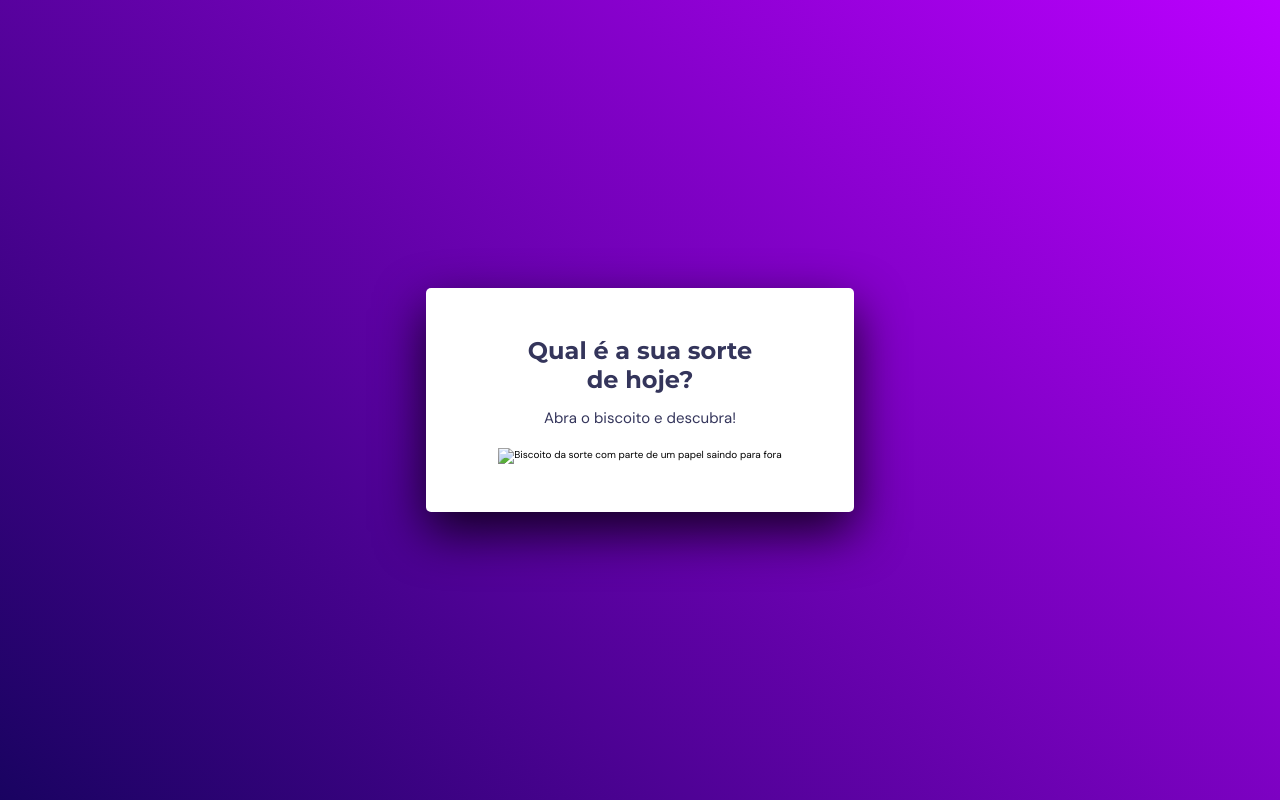
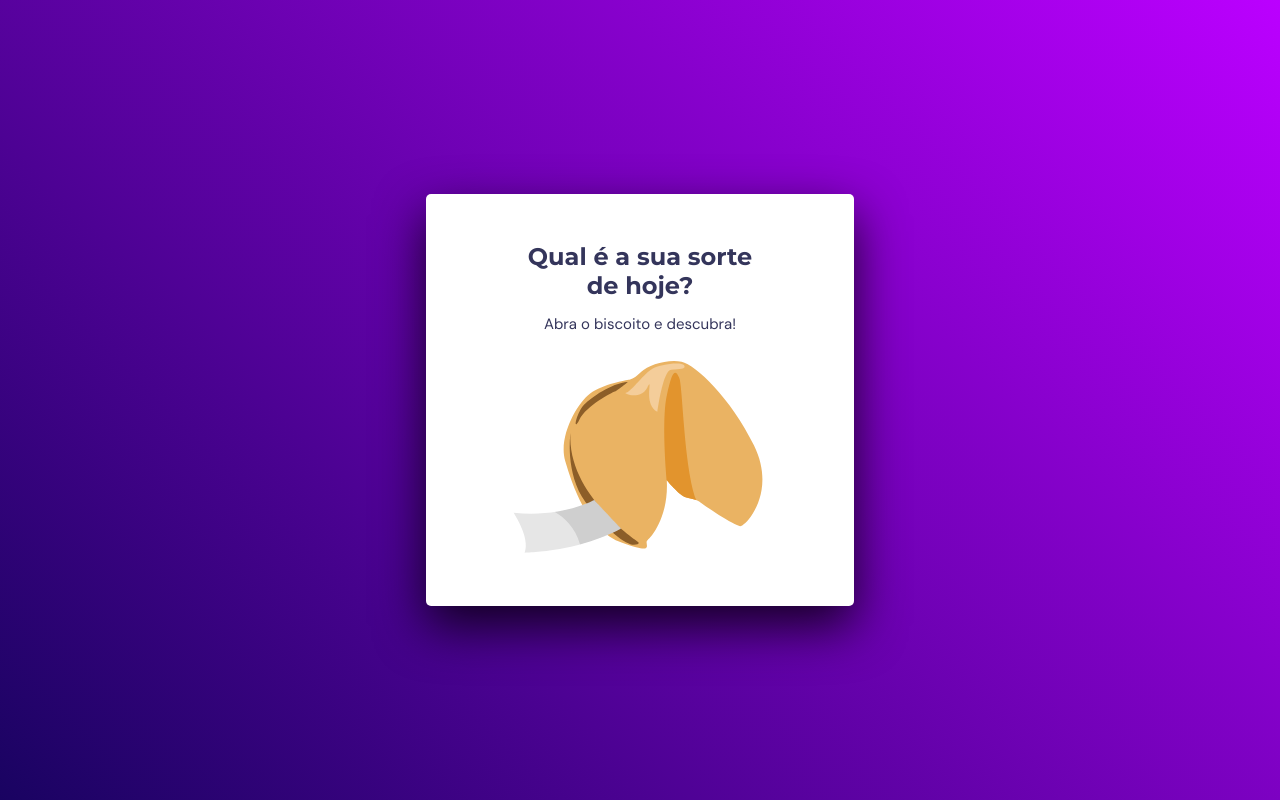
Before and after one commit to RainierResende/Rocketseat-biscoitoDaSorte, a plain HTML site: page index.html in a window 1280 px wide. Drawn offline with Linux system fonts and the light colour scheme; the site is published under a folder, as on GitHub Pages, so addresses that start at the root find nothing.

Commit message:
Update index.html

```diff
--- a/index.html
+++ b/index.html
@@ -23,7 +23,7 @@
 
         <div id="cookie">
           <img
-            src="/images/fortune-cookie.svg"
+            src="./images/fortune-cookie.svg"
             alt="Biscoito da sorte com parte de um papel saindo para fora"
           />
         </div>
```
